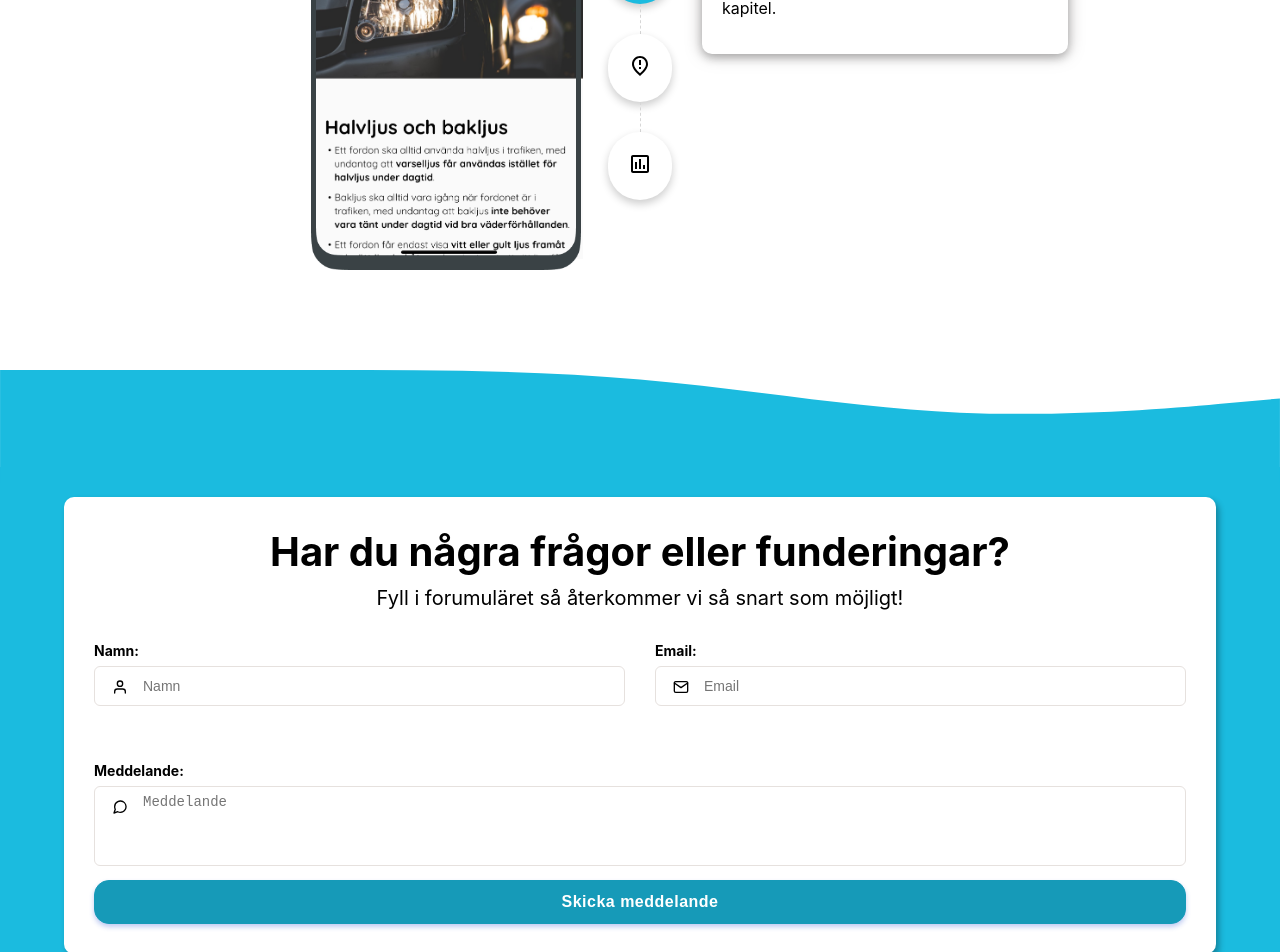
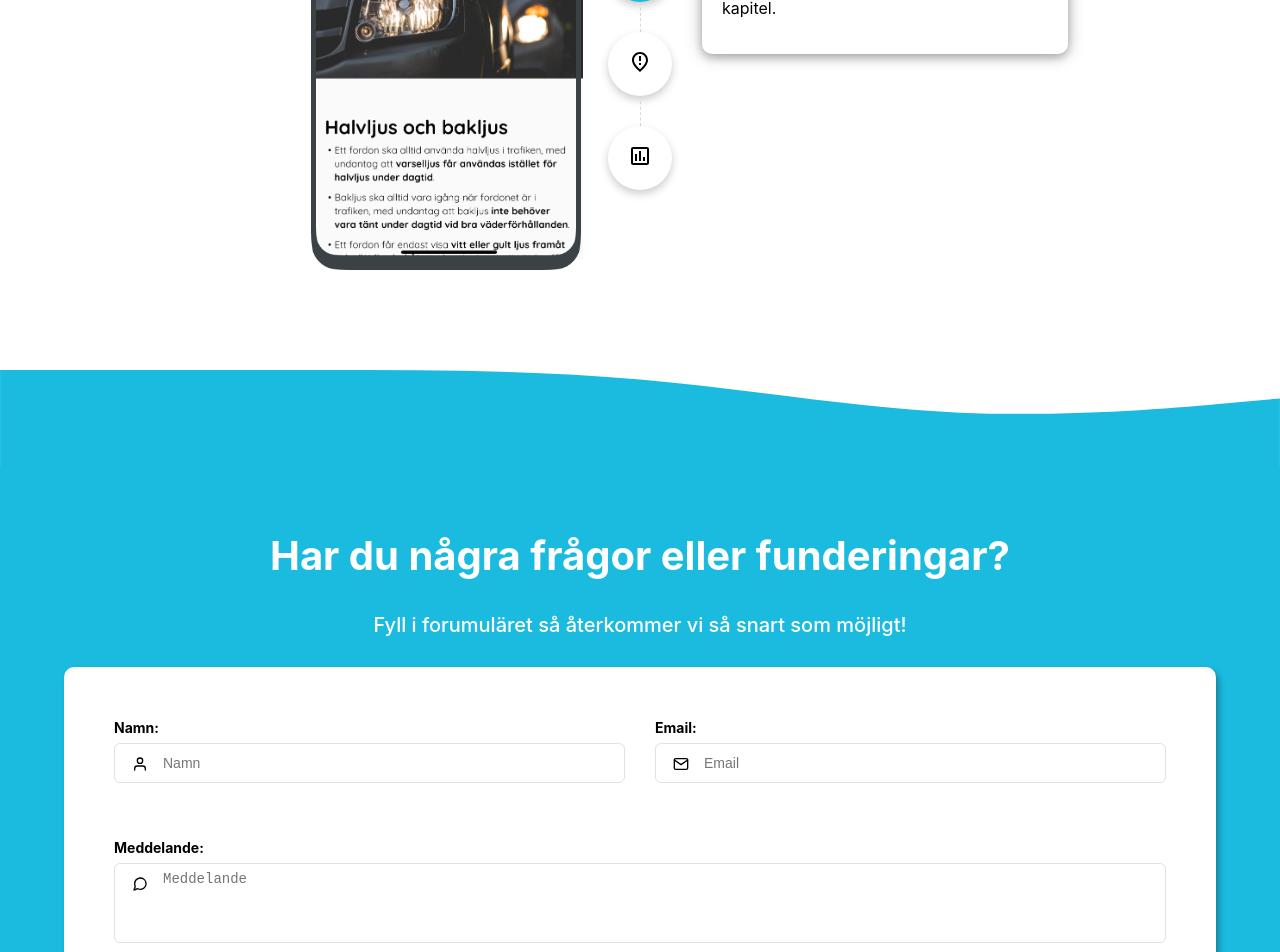
Before and after one commit to henriklagergren/fixa-korkort-website, a React (Create React App) app: page / in a window 1280 px wide. Shown: the part 1680-2632 px from the top of the page. Built offline with nearby package versions, Linux system fonts and the light colour scheme.

Commit message:
minor changes

```diff
--- a/src/components/ContactUsSection.tsx
+++ b/src/components/ContactUsSection.tsx
@@ -17,31 +17,29 @@ const Title = styled.h2`
   text-align: center;
   font-size: 40px;
   font-weight: bold;
-  margin: 0 0 10px 0;
+  color: white;
 `;
 
 const Body = styled.h3`
   text-align: center;
   font-size: 20px;
-  font-weight: 400;
-  margin: 0 0 30px 0;
+  font-weight: 500;
+  color: white;
 `;
 
-const ContactCard = styled.div`
-  background-color: white;
-  padding: 30px;
+const ContactForm = styled.div`
+  margin-top: 30px;
+  padding: 50px;
   border-radius: 10px;
   box-shadow: 3px 4px 6px 0 rgba(0, 0, 0, 0.3);
-`;
-
-const ContactContent = styled.div`
   display: grid;
   grid-template-columns: repeat(2, 1fr);
   grid-template-rows: repeat(2, 1fr);
   grid-column-gap: 30px;
   grid-row-gap: 10px;
+  background-color: white;
 
-  @media screen and (max-width: 900) {
+  @media screen and (max-width: 900px) {
     display: flex;
     flex-direction: column;
   }
@@ -192,10 +190,9 @@ const ContactUsSection = () => {
     <div>
       <Wave />
       <Wrapper id="contact">
-        <ContactCard>
         <Title>Har du några frågor eller funderingar?</Title>
         <Body>Fyll i forumuläret så återkommer vi så snart som möjligt!</Body>
-          <ContactContent>
+        <ContactForm>
           <div>
             <BoxName>Namn:</BoxName>
             <BoxForm>
@@ -277,8 +274,7 @@ const ContactUsSection = () => {
               Vänligen fyll i en giltig email.
             </EmailMessage>
           )}
-          </ContactContent>
-        </ContactCard>
+        </ContactForm>
       </Wrapper>
     </div>
   );
--- a/src/components/FeatureSection/FeatureIcon.tsx
+++ b/src/components/FeatureSection/FeatureIcon.tsx
@@ -3,7 +3,7 @@ import styled from "styled-components";
 const Wrapper = styled.div``;
 
 const RoundIcon = styled.div<{ isActive: boolean }>`
-  padding: 20px;
+  padding: 18px 20px;
   background-color: ${(props) => (props.isActive ? "#1bbbdf" : "white")};
   border-radius: 35px;
   box-shadow: 0 4px 8px 0 rgba(0, 0, 0, 0.2);
@@ -15,7 +15,7 @@ const RoundIcon = styled.div<{ isActive: boolean }>`
   }
 
   @media screen and (max-width: 800px) {
-    padding: 10px;
+    padding: 13px 15px;
   }
 `;
 
--- a/src/components/IntroSection.tsx
+++ b/src/components/IntroSection.tsx
@@ -5,7 +5,7 @@ import { ReactComponent as GooglePlayBadge } from "./../images/google_play_badge
 import { ReactComponent as AppStoreBadge } from "./../images/app_store_badge.svg";
 import { ReactComponent as Wave } from "./../images/wave.svg";
 import { FaArrowDown as Arrow } from "react-icons/fa";
-import { Link, animateScroll as Scroll } from "react-scroll";
+import { Link } from "react-scroll";
 
 const Container = styled.div`
   position: relative;
```
Lines whose indentation alone changed are shown as unchanged.
